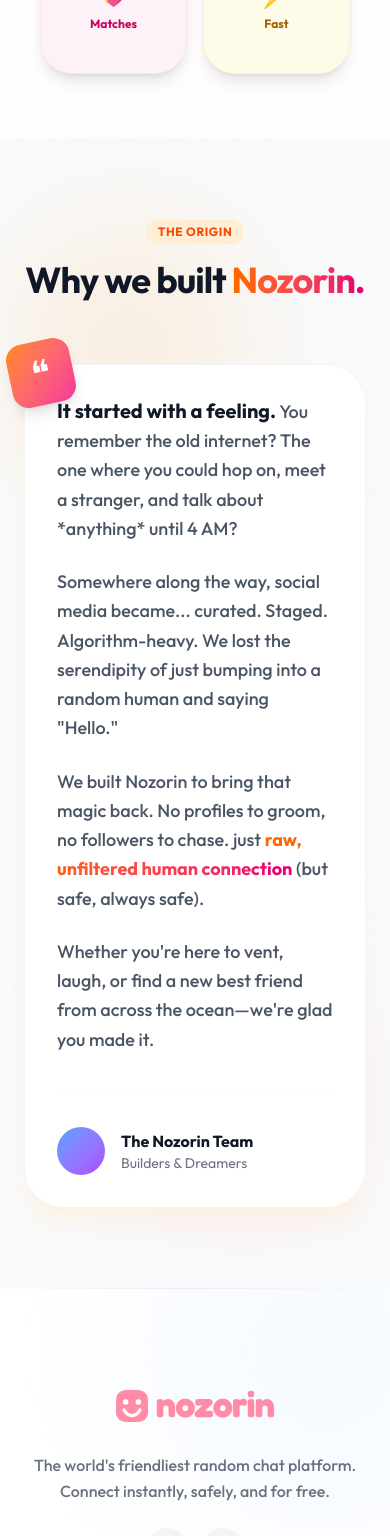
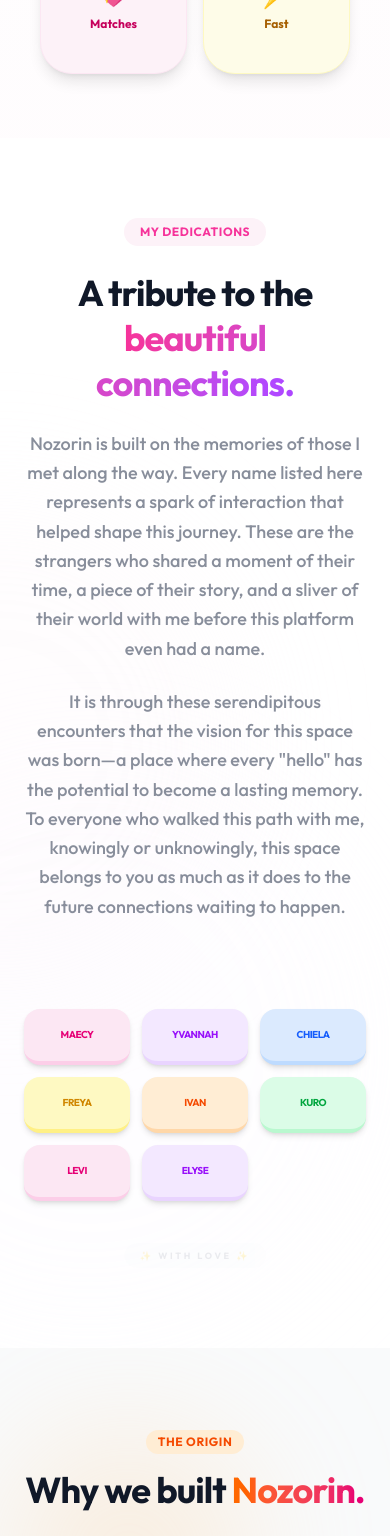
Before and after one commit to noirelle/Nozorin, a Next.js app in the folder ui/: page / in a window 390 px wide. Shown: the part 4180-5716 px from the top of the page. Built offline with nearby package versions, Linux system fonts and the light colour scheme; no server answers.

Commit message:
feat: Add OurStory and Dedications sections to the main landing page.

```diff
--- a/ui/app/page.tsx
+++ b/ui/app/page.tsx
@@ -11,6 +11,7 @@
 import SocialProof from '../sections/SocialProof';
 import AboutUs from '../sections/AboutUs';
 import OurStory from '../sections/OurStory';
+import Dedications from '../sections/Dedications';
 import Footer from '../sections/Footer';
 import { HistoryModal } from '../features/video-room/components/HistoryModal';
 import { useHistory, useVisitorAuth } from '../hooks';
@@ -111,6 +112,7 @@
       <AppFeatures />
       <SocialProof />
       <AboutUs />
+      <Dedications />
       <OurStory />
       <Footer />
     </main>
--- /dev/null
+++ b/ui/sections/Dedications.tsx
@@ -0,0 +1,82 @@
+
+'use client';
+
+import React from 'react';
+
+export default function Dedications() {
+
+    const strangerNames = [
+        "Maecy", "Yvannah", "Chiela", "Freya", "Ivan", "Kuro", "Levi", "Elyse"
+    ];
+
+    const themes = [
+        { bg: "bg-pink-100", text: "text-pink-600", border: "border-pink-200" },
+        { bg: "bg-purple-100", text: "text-purple-600", border: "border-purple-200" },
+        { bg: "bg-blue-100", text: "text-blue-600", border: "border-blue-200" },
+        { bg: "bg-yellow-100", text: "text-yellow-600", border: "border-yellow-200" },
+        { bg: "bg-orange-100", text: "text-orange-600", border: "border-orange-200" },
+        { bg: "bg-green-100", text: "text-green-600", border: "border-green-200" },
+    ];
+
+    return (
+        <section className="py-20 md:py-32 bg-white relative overflow-hidden">
+            {/* Soft Pastel Background Accents */}
+            <div className="absolute top-1/2 left-0 w-[500px] h-[500px] bg-pink-50/40 rounded-full blur-3xl opacity-50 transform -translate-y-1/2 -translate-x-1/2"></div>
+            <div className="absolute bottom-0 right-0 w-[600px] h-[600px] bg-purple-50/40 rounded-full blur-3xl opacity-40"></div>
+
+            <div className="max-w-7xl mx-auto px-6 md:px-12 relative z-10">
+                <div className="flex flex-col md:flex-row items-center gap-12 lg:gap-24">
+
+                    {/* Left side: Dedication Message (Pinned) */}
+                    <div className="flex-1 text-center md:text-left">
+                        <div className="inline-block px-4 py-1.5 bg-pink-50 text-pink-500 rounded-full font-bold text-xs mb-6 uppercase tracking-wider">
+                            My Dedications
+                        </div>
+                        <h2 className="text-4xl md:text-6xl font-black text-gray-900 mb-6 leading-tight tracking-tight">
+                            A tribute to the <br />
+                            <span className="text-transparent bg-clip-text bg-gradient-to-r from-pink-500 to-purple-500">beautiful connections.</span>
+                        </h2>
+                        <div className="space-y-6 text-lg text-gray-500/80 mb-10 max-w-lg mx-auto md:mx-0 font-medium leading-relaxed">
+                            <p>
+                                Nozorin is built on the memories of those I met along the way. Every name listed here represents a spark of interaction that helped shape this journey. These are the strangers who shared a moment of their time, a piece of their story, and a sliver of their world with me before this platform even had a name.
+                            </p>
+                            <p>
+                                It is through these serendipitous encounters that the vision for this space was born—a place where every &quot;hello&quot; has the potential to become a lasting memory. To everyone who walked this path with me, knowingly or unknowingly, this space belongs to you as much as it does to the future connections waiting to happen.
+                            </p>
+                        </div>
+                    </div>
+
+                    {/* Right side: Centered Compact Name Grid */}
+                    <div className="flex-1 w-full max-w-md">
+                        <div className="flex flex-col items-center justify-center h-full">
+                            <div className="grid grid-cols-3 sm:grid-cols-4 md:grid-cols-3 gap-3 w-full">
+                                {strangerNames.map((name, index) => {
+                                    const theme = themes[index % themes.length];
+                                    return (
+                                        <div
+                                            key={index}
+                                            className="relative group cursor-default"
+                                        >
+                                            <div className={`${theme.bg} ${theme.border} h-14 w-full rounded-2xl border-b-4 flex items-center justify-center shadow-md group-hover:-translate-y-1 transition-all duration-300`}>
+                                                <div className={`${theme.text} font-black uppercase tracking-tighter leading-none text-center px-2 text-[10px] md:text-[11px]`}>
+                                                    {name}
+                                                </div>
+                                            </div>
+                                        </div>
+                                    );
+                                })}
+                            </div>
+
+                            <div className="mt-10 opacity-20 text-center">
+                                <span className="inline-block px-4 py-1.5 bg-gray-50 rounded-full text-[9px] font-black text-gray-400 uppercase tracking-[0.3em]">
+                                    ✨ with love ✨
+                                </span>
+                            </div>
+                        </div>
+                    </div>
+
+                </div>
+            </div>
+        </section>
+    );
+}
--- a/ui/sections/OurStory.tsx
+++ b/ui/sections/OurStory.tsx
@@ -40,7 +40,7 @@
                             <div className="w-full h-full bg-gradient-to-br from-blue-400 to-purple-500"></div>
                         </div>
                         <div>
-                            <div className="font-bold text-gray-900">The Nozorin Team</div>
+                            <div className="font-bold text-gray-900">Noirelle</div>
                             <div className="text-sm text-gray-500">Builders & Dreamers</div>
                         </div>
                     </div>
```
